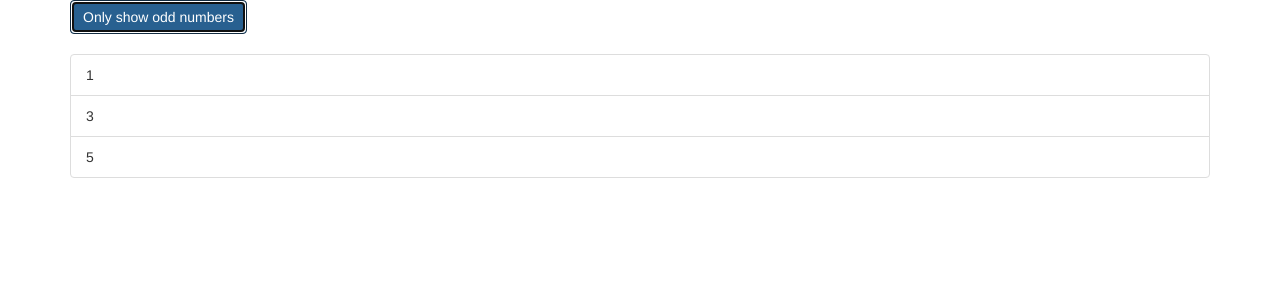
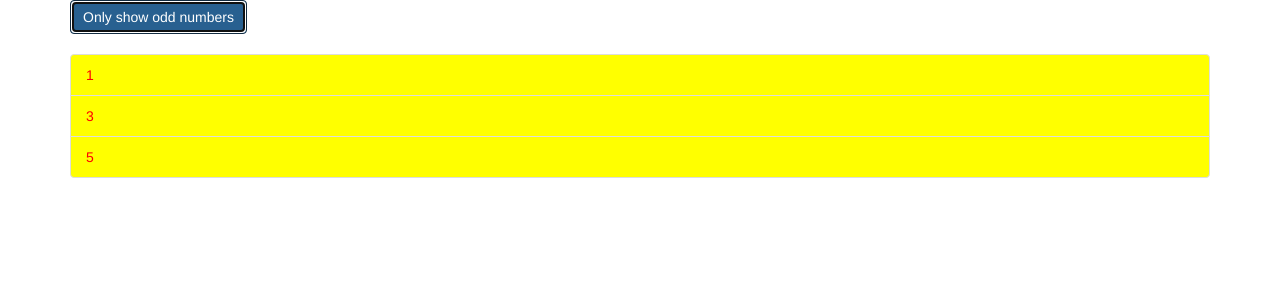
Before and after one commit to peterussell/directives-start, an Angular app: page / in a window 1280 px wide. Both pictures are taken after a click on the button "Only show odd numbers". Shown: the top 300 px of the page. Built offline with nearby package versions, Linux system fonts and the light colour scheme.

Commit message:
Adds refresher examples of ngClass and ngStyle directives.

```diff
--- a/src/app/app.component.css
+++ b/src/app/app.component.css
@@ -0,0 +1,3 @@
+.odd {
+  color: red;
+}
--- a/src/app/app.component.html
+++ b/src/app/app.component.html
@@ -9,14 +9,17 @@
         <div *ngIf="oddOnly">
           <li
             class="list-group-item"
-            *ngFor="let odd of oddNumbers">
+            *ngFor="let odd of oddNumbers"
+            [ngClass]="{odd: odd % 2 !== 0}"
+            [ngStyle]="{backgroundColor: odd % 2 !== 0 ? 'yellow' : 'green'}">
               {{ odd }}
           </li>
         </div>
         <div *ngIf="!oddOnly">
           <li
             class="list-group-item"
-            *ngFor="let even of evenNumbers">
+            *ngFor="let even of evenNumbers"
+            [ngClass]="{even: even % 2 === 0}">
               {{ even }}
           </li>
         </div>
```
